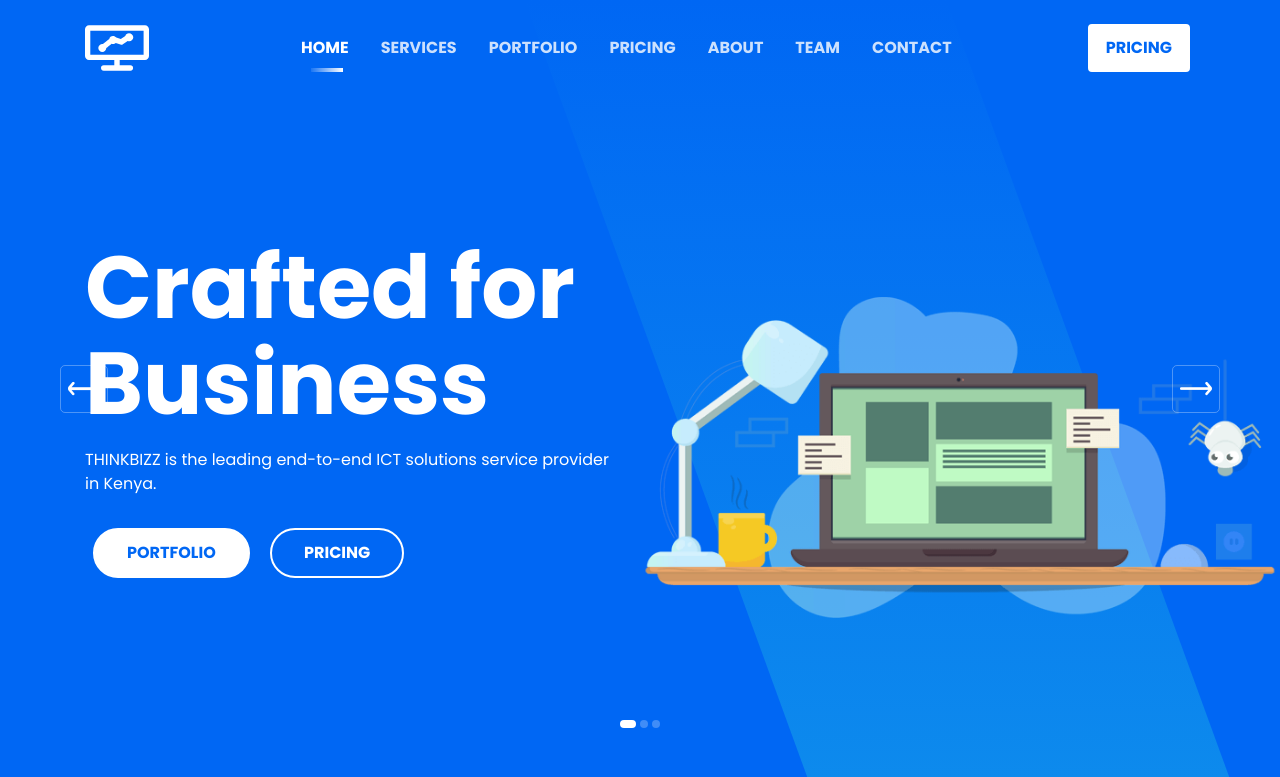
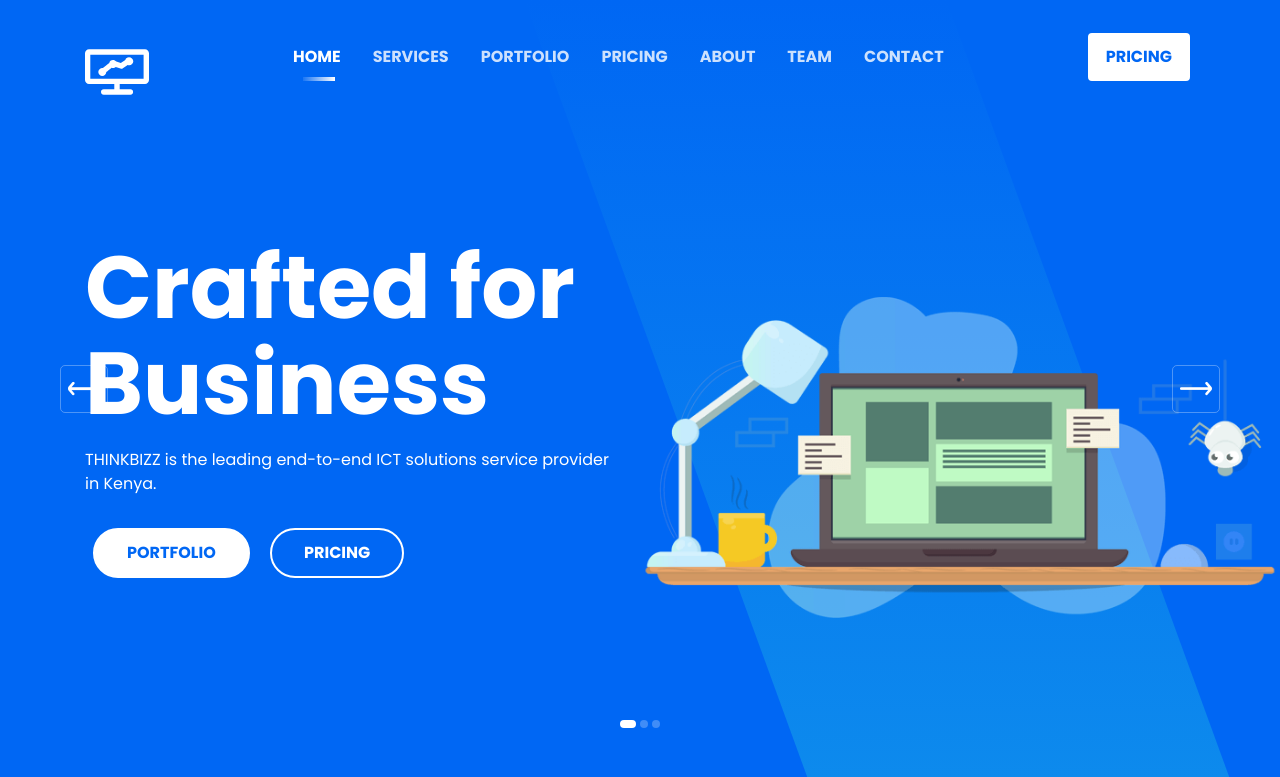
Before and after one commit to Deuce15/thinkbizz, a Django app: page / in a window 1280 px wide. Shown: the top 777 px of the page. Run offline with Django 4.2, Linux system fonts and the light colour scheme; some libraries are stand-ins or nearby versions.

Commit message:
Logo updates

```diff
--- a/website/templates/home.html
+++ b/website/templates/home.html
@@ -68,9 +68,7 @@
                 <div class="col-lg-12">
                     <nav class="navbar navbar-expand-lg">
 
-                        <a class="navbar-brand" href="#">
-                            <img src="{% static 'website/assets/images/logo.svg' %}" alt="Logo">
-                        </a>
+                        <a class="mt-30" href="index.html"><img src="{% static 'website/assets/images/logo.svg' %}" alt="Logo"></a>
 
                         <button class="navbar-toggler" type="button" data-toggle="collapse" data-target="#navbarTwo" aria-controls="navbarTwo" aria-expanded="false" aria-label="Toggle navigation">
                             <span class="toggler-icon"></span>
```
